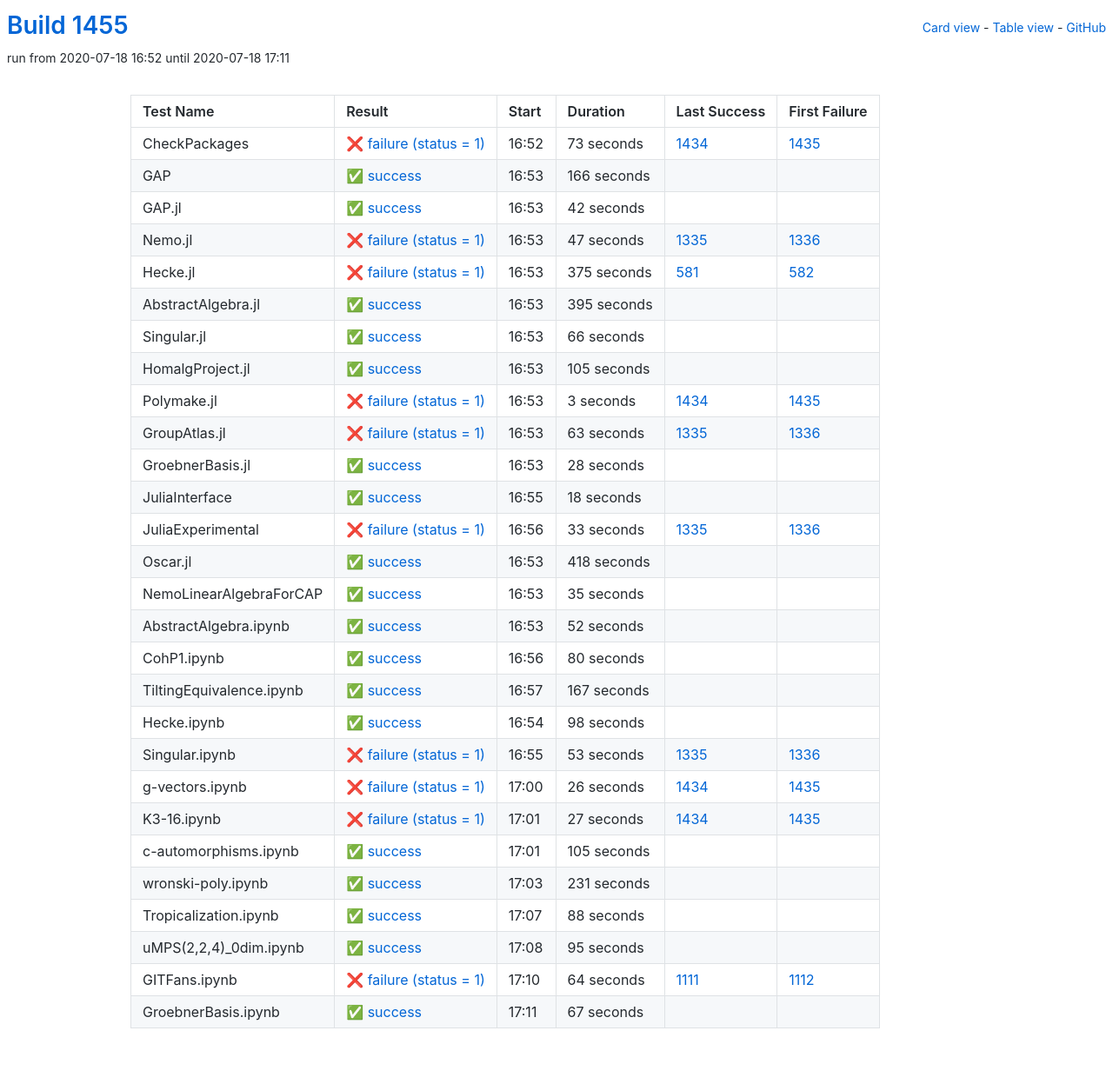
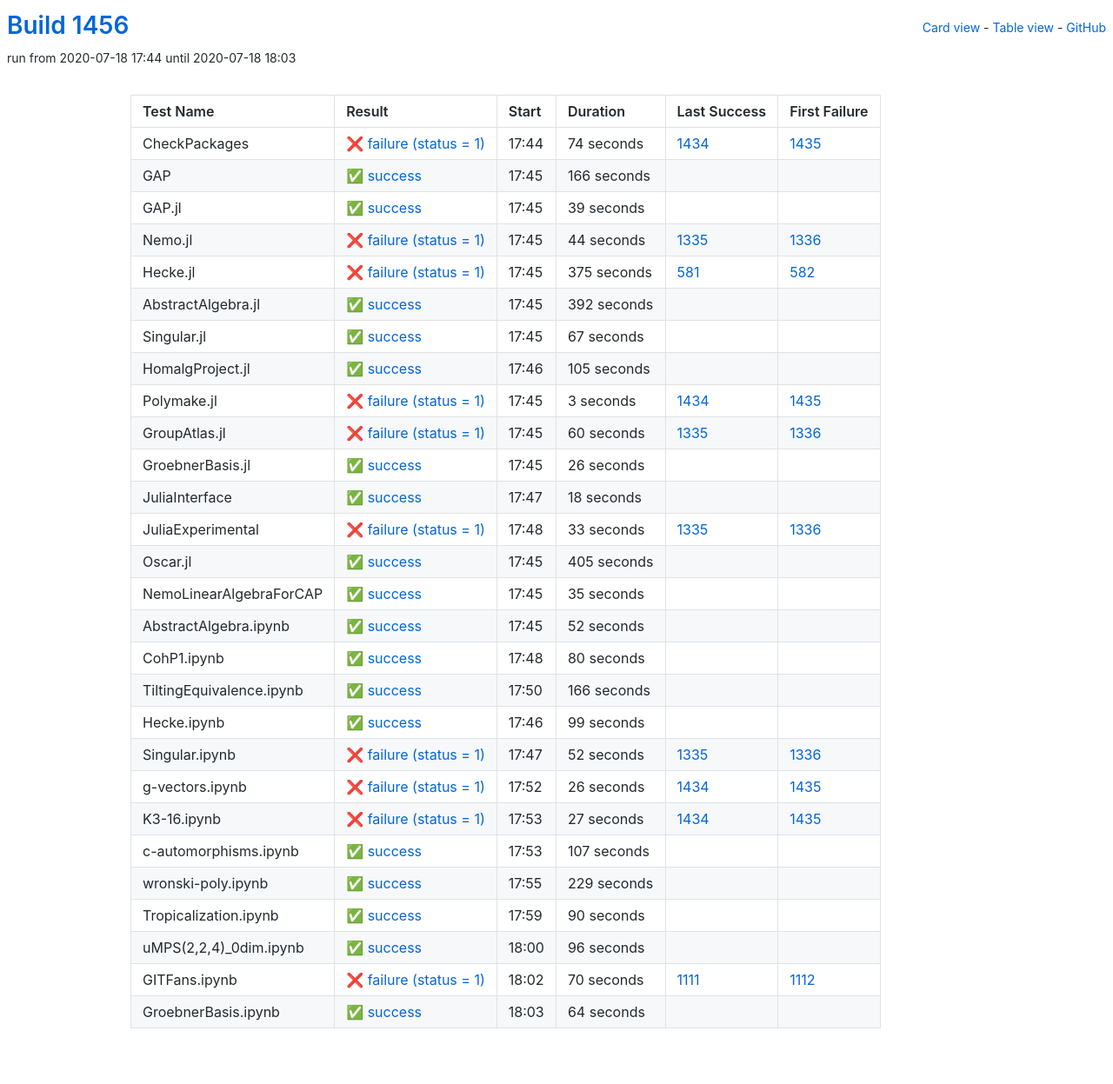
Before and after one commit to oscar-system/oscar-ci-status-1.4, a Jekyll site: the page built from table.html, in a window 1280 px wide. Shown: the whole page at 87% size. Built offline with Jekyll 4.4.1, drawn with Linux system fonts in a browser that asks for light colours.

Commit message:
Build #1456

```diff
--- a/_data/ci.yml
+++ b/_data/ci.yml
@@ -1,6 +1,6 @@
 ---
-build: 1455
-build_url: https://oscarci.mathematik.uni-kl.de/job/oscar-julia-1.4/1455/
+build: 1456
+build_url: https://oscarci.mathematik.uni-kl.de/job/oscar-julia-1.4/1456/
 job: oscar-julia-1.4
 organization: oscar-system
 repo: oscar-ci-status-1.4
@@ -8,20 +8,20 @@ repourl: https://github.com/oscar-system/oscar-ci-status-1.4
 tests:
 - name: CheckPackages
   id: checkpackages
-  log: https://oscarci.mathematik.uni-kl.de/job/oscar-julia-1.4/1455/artifact/logs/build-1455/CheckPackages.log
-  start: 2020-07-18 16:52
+  log: https://oscarci.mathematik.uni-kl.de/job/oscar-julia-1.4/1456/artifact/logs/build-1456/CheckPackages.log
+  start: 2020-07-18 17:44
   success: false
   exitcode: 1
   status: failure
-  duration: 73
+  duration: 74
   last_success: 1434
   last_success_url: https://oscarci.mathematik.uni-kl.de/job/oscar-julia-1.4/1434/
   first_failure: 1435
   first_failure_url: https://oscarci.mathematik.uni-kl.de/job/oscar-julia-1.4/1435/
 - name: GAP
   id: gap
-  log: https://oscarci.mathematik.uni-kl.de/job/oscar-julia-1.4/1455/artifact/logs/build-1455/GAP.log
-  start: 2020-07-18 16:53
+  log: https://oscarci.mathematik.uni-kl.de/job/oscar-julia-1.4/1456/artifact/logs/build-1456/GAP.log
+  start: 2020-07-18 17:45
   success: true
   exitcode: 0
   status: success
@@ -32,32 +32,32 @@ tests:
   first_failure_url:
 - name: GAP.jl
   id: gap-jl
-  log: https://oscarci.mathematik.uni-kl.de/job/oscar-julia-1.4/1455/artifact/logs/build-1455/GAP.jl.log
-  start: 2020-07-18 16:53
+  log: https://oscarci.mathematik.uni-kl.de/job/oscar-julia-1.4/1456/artifact/logs/build-1456/GAP.jl.log
+  start: 2020-07-18 17:45
   success: true
   exitcode: 0
   status: success
-  duration: 42
+  duration: 39
   last_success: false
   last_success_url:
   first_failure: false
   first_failure_url:
 - name: Nemo.jl
   id: nemo-jl
-  log: https://oscarci.mathematik.uni-kl.de/job/oscar-julia-1.4/1455/artifact/logs/build-1455/Nemo.jl.log
-  start: 2020-07-18 16:53
+  log: https://oscarci.mathematik.uni-kl.de/job/oscar-julia-1.4/1456/artifact/logs/build-1456/Nemo.jl.log
+  start: 2020-07-18 17:45
   success: false
   exitcode: 1
   status: failure
-  duration: 47
+  duration: 44
   last_success: 1335
   last_success_url: https://oscarci.mathematik.uni-kl.de/job/oscar-julia-1.4/1335/
   first_failure: 1336
   first_failure_url: https://oscarci.mathematik.uni-kl.de/job/oscar-julia-1.4/1336/
 - name: Hecke.jl
   id: hecke-jl
-  log: https://oscarci.mathematik.uni-kl.de/job/oscar-julia-1.4/1455/artifact/logs/build-1455/Hecke.jl.log
-  start: 2020-07-18 16:53
+  log: https://oscarci.mathematik.uni-kl.de/job/oscar-julia-1.4/1456/artifact/logs/build-1456/Hecke.jl.log
+  start: 2020-07-18 17:45
   success: false
   exitcode: 1
   status: failure
@@ -68,32 +68,32 @@ tests:
   first_failure_url: https://oscarci.mathematik.uni-kl.de/job/oscar-julia-1.4/582/
 - name: AbstractAlgebra.jl
   id: abstractalgebra-jl
-  log: https://oscarci.mathematik.uni-kl.de/job/oscar-julia-1.4/1455/artifact/logs/build-1455/AbstractAlgebra.jl.log
-  start: 2020-07-18 16:53
+  log: https://oscarci.mathematik.uni-kl.de/job/oscar-julia-1.4/1456/artifact/logs/build-1456/AbstractAlgebra.jl.log
+  start: 2020-07-18 17:45
   success: true
   exitcode: 0
   status: success
-  duration: 395
+  duration: 392
   last_success: false
   last_success_url:
   first_failure: false
   first_failure_url:
 - name: Singular.jl
   id: singular-jl
-  log: https://oscarci.mathematik.uni-kl.de/job/oscar-julia-1.4/1455/artifact/logs/build-1455/Singular.jl.log
-  start: 2020-07-18 16:53
+  log: https://oscarci.mathematik.uni-kl.de/job/oscar-julia-1.4/1456/artifact/logs/build-1456/Singular.jl.log
+  start: 2020-07-18 17:45
   success: true
   exitcode: 0
   status: success
-  duration: 66
+  duration: 67
   last_success: false
   last_success_url:
   first_failure: false
   first_failure_url:
 - name: HomalgProject.jl
   id: homalgproject-jl
-  log: https://oscarci.mathematik.uni-kl.de/job/oscar-julia-1.4/1455/artifact/logs/build-1455/HomalgProject.jl.log
-  start: 2020-07-18 16:53
+  log: https://oscarci.mathematik.uni-kl.de/job/oscar-julia-1.4/1456/artifact/logs/build-1456/HomalgProject.jl.log
+  start: 2020-07-18 17:46
   success: true
   exitcode: 0
   status: success
@@ -104,8 +104,8 @@ tests:
   first_failure_url:
 - name: Polymake.jl
   id: polymake-jl
-  log: https://oscarci.mathematik.uni-kl.de/job/oscar-julia-1.4/1455/artifact/logs/build-1455/Polymake.jl.log
-  start: 2020-07-18 16:53
+  log: https://oscarci.mathematik.uni-kl.de/job/oscar-julia-1.4/1456/artifact/logs/build-1456/Polymake.jl.log
+  start: 2020-07-18 17:45
   success: false
   exitcode: 1
   status: failure
@@ -116,32 +116,32 @@ tests:
   first_failure_url: https://oscarci.mathematik.uni-kl.de/job/oscar-julia-1.4/1435/
 - name: GroupAtlas.jl
   id: groupatlas-jl
-  log: https://oscarci.mathematik.uni-kl.de/job/oscar-julia-1.4/1455/artifact/logs/build-1455/GroupAtlas.jl.log
-  start: 2020-07-18 16:53
+  log: https://oscarci.mathematik.uni-kl.de/job/oscar-julia-1.4/1456/artifact/logs/build-1456/GroupAtlas.jl.log
+  start: 2020-07-18 17:45
   success: false
   exitcode: 1
   status: failure
-  duration: 63
+  duration: 60
   last_success: 1335
   last_success_url: https://oscarci.mathematik.uni-kl.de/job/oscar-julia-1.4/1335/
   first_failure: 1336
   first_failure_url: https://oscarci.mathematik.uni-kl.de/job/oscar-julia-1.4/1336/
 - name: GroebnerBasis.jl
   id: groebnerbasis-jl
-  log: https://oscarci.mathematik.uni-kl.de/job/oscar-julia-1.4/1455/artifact/logs/build-1455/GroebnerBasis.jl.log
-  start: 2020-07-18 16:53
+  log: https://oscarci.mathematik.uni-kl.de/job/oscar-julia-1.4/1456/artifact/logs/build-1456/GroebnerBasis.jl.log
+  start: 2020-07-18 17:45
   success: true
   exitcode: 0
   status: success
-  duration: 28
+  duration: 26
   last_success: false
   last_success_url:
   first_failure: false
   first_failure_url:
 - name: JuliaInterface
   id: juliainterface
-  log: https://oscarci.mathematik.uni-kl.de/job/oscar-julia-1.4/1455/artifact/logs/build-1455/JuliaInterface.log
-  start: 2020-07-18 16:55
+  log: https://oscarci.mathematik.uni-kl.de/job/oscar-julia-1.4/1456/artifact/logs/build-1456/JuliaInterface.log
+  start: 2020-07-18 17:47
   success: true
   exitcode: 0
   status: success
@@ -152,8 +152,8 @@ tests:
   first_failure_url:
 - name: JuliaExperimental
   id: juliaexperimental
-  log: https://oscarci.mathematik.uni-kl.de/job/oscar-julia-1.4/1455/artifact/logs/build-1455/JuliaExperimental.log
-  start: 2020-07-18 16:56
+  log: https://oscarci.mathematik.uni-kl.de/job/oscar-julia-1.4/1456/artifact/logs/build-1456/JuliaExperimental.log
+  start: 2020-07-18 17:48
   success: false
   exitcode: 1
   status: failure
@@ -164,20 +164,20 @@ tests:
   first_failure_url: https://oscarci.mathematik.uni-kl.de/job/oscar-julia-1.4/1336/
 - name: Oscar.jl
   id: oscar-jl
-  log: https://oscarci.mathematik.uni-kl.de/job/oscar-julia-1.4/1455/artifact/logs/build-1455/Oscar.jl.log
-  start: 2020-07-18 16:53
+  log: https://oscarci.mathematik.uni-kl.de/job/oscar-julia-1.4/1456/artifact/logs/build-1456/Oscar.jl.log
+  start: 2020-07-18 17:45
   success: true
   exitcode: 0
   status: success
-  duration: 418
+  duration: 405
   last_success: false
   last_success_url:
   first_failure: false
   first_failure_url:
 - name: NemoLinearAlgebraForCAP
   id: nemolinearalgebraforcap
-  log: https://oscarci.mathematik.uni-kl.de/job/oscar-julia-1.4/1455/artifact/logs/build-1455/NemoLinearAlgebraForCAP.log
-  start: 2020-07-18 16:53
+  log: https://oscarci.mathematik.uni-kl.de/job/oscar-julia-1.4/1456/artifact/logs/build-1456/NemoLinearAlgebraForCAP.log
+  start: 2020-07-18 17:45
   success: true
   exitcode: 0
   status: success
@@ -188,8 +188,8 @@ tests:
   first_failure_url:
 - name: AbstractAlgebra.ipynb
   id: abstractalgebra-ipynb
-  log: https://oscarci.mathematik.uni-kl.de/job/oscar-julia-1.4/1455/artifact/logs/build-1455/AbstractAlgebra.ipynb.log
-  start: 2020-07-18 16:53
+  log: https://oscarci.mathematik.uni-kl.de/job/oscar-julia-1.4/1456/artifact/logs/build-1456/AbstractAlgebra.ipynb.log
+  start: 2020-07-18 17:45
   success: true
   exitcode: 0
   status: success
@@ -200,8 +200,8 @@ tests:
   first_failure_url:
 - name: CohP1.ipynb
   id: cohp1-ipynb
-  log: https://oscarci.mathematik.uni-kl.de/job/oscar-julia-1.4/1455/artifact/logs/build-1455/CohP1.ipynb.log
-  start: 2020-07-18 16:56
+  log: https://oscarci.mathematik.uni-kl.de/job/oscar-julia-1.4/1456/artifact/logs/build-1456/CohP1.ipynb.log
+  start: 2020-07-18 17:48
   success: true
   exitcode: 0
   status: success
@@ -212,44 +212,44 @@ tests:
   first_failure_url:
 - name: TiltingEquivalence.ipynb
   id: tiltingequivalence-ipynb
-  log: https://oscarci.mathematik.uni-kl.de/job/oscar-julia-1.4/1455/artifact/logs/build-1455/TiltingEquivalence.ipynb.log
-  start: 2020-07-18 16:57
+  log: https://oscarci.mathematik.uni-kl.de/job/oscar-julia-1.4/1456/artifact/logs/build-1456/TiltingEquivalence.ipynb.log
+  start: 2020-07-18 17:50
   success: true
   exitcode: 0
   status: success
-  duration: 167
+  duration: 166
   last_success: false
   last_success_url:
   first_failure: false
   first_failure_url:
 - name: Hecke.ipynb
   id: hecke-ipynb
-  log: https://oscarci.mathematik.uni-kl.de/job/oscar-julia-1.4/1455/artifact/logs/build-1455/Hecke.ipynb.log
-  start: 2020-07-18 16:54
+  log: https://oscarci.mathematik.uni-kl.de/job/oscar-julia-1.4/1456/artifact/logs/build-1456/Hecke.ipynb.log
+  start: 2020-07-18 17:46
   success: true
   exitcode: 0
   status: success
-  duration: 98
+  duration: 99
   last_success: false
   last_success_url:
   first_failure: false
   first_failure_url:
 - name: Singular.ipynb
   id: singular-ipynb
-  log: https://oscarci.mathematik.uni-kl.de/job/oscar-julia-1.4/1455/artifact/logs/build-1455/Singular.ipynb.log
-  start: 2020-07-18 16:55
+  log: https://oscarci.mathematik.uni-kl.de/job/oscar-julia-1.4/1456/artifact/logs/build-1456/Singular.ipynb.log
+  start: 2020-07-18 17:47
   success: false
   exitcode: 1
   status: failure
-  duration: 53
+  duration: 52
   last_success: 1335
   last_success_url: https://oscarci.mathematik.uni-kl.de/job/oscar-julia-1.4/1335/
   first_failure: 1336
   first_failure_url: https://oscarci.mathematik.uni-kl.de/job/oscar-julia-1.4/1336/
 - name: g-vectors.ipynb
   id: g-vectors-ipynb
-  log: https://oscarci.mathematik.uni-kl.de/job/oscar-julia-1.4/1455/artifact/logs/build-1455/g-vectors.ipynb.log
-  start: 2020-07-18 17:00
+  log: https://oscarci.mathematik.uni-kl.de/job/oscar-julia-1.4/1456/artifact/logs/build-1456/g-vectors.ipynb.log
+  start: 2020-07-18 17:52
   success: false
   exitcode: 1
   status: failure
@@ -260,8 +260,8 @@ tests:
   first_failure_url: https://oscarci.mathematik.uni-kl.de/job/oscar-julia-1.4/1435/
 - name: K3-16.ipynb
   id: k3-16-ipynb
-  log: https://oscarci.mathematik.uni-kl.de/job/oscar-julia-1.4/1455/artifact/logs/build-1455/K3-16.ipynb.log
-  start: 2020-07-18 17:01
+  log: https://oscarci.mathematik.uni-kl.de/job/oscar-julia-1.4/1456/artifact/logs/build-1456/K3-16.ipynb.log
+  start: 2020-07-18 17:53
   success: false
   exitcode: 1
   status: failure
@@ -272,72 +272,72 @@ tests:
   first_failure_url: https://oscarci.mathematik.uni-kl.de/job/oscar-julia-1.4/1435/
 - name: c-automorphisms.ipynb
   id: c-automorphisms-ipynb
-  log: https://oscarci.mathematik.uni-kl.de/job/oscar-julia-1.4/1455/artifact/logs/build-1455/c-automorphisms.ipynb.log
-  start: 2020-07-18 17:01
+  log: https://oscarci.mathematik.uni-kl.de/job/oscar-julia-1.4/1456/artifact/logs/build-1456/c-automorphisms.ipynb.log
+  start: 2020-07-18 17:53
   success: true
   exitcode: 0
   status: success
-  duration: 105
+  duration: 107
   last_success: false
   last_success_url:
   first_failure: false
   first_failure_url:
 - name: wronski-poly.ipynb
   id: wronski-poly-ipynb
-  log: https://oscarci.mathematik.uni-kl.de/job/oscar-julia-1.4/1455/artifact/logs/build-1455/wronski-poly.ipynb.log
-  start: 2020-07-18 17:03
+  log: https://oscarci.mathematik.uni-kl.de/job/oscar-julia-1.4/1456/artifact/logs/build-1456/wronski-poly.ipynb.log
+  start: 2020-07-18 17:55
   success: true
   exitcode: 0
   status: success
-  duration: 231
+  duration: 229
   last_success: false
   last_success_url:
   first_failure: false
   first_failure_url:
 - name: Tropicalization.ipynb
   id: tropicalization-ipynb
-  log: https://oscarci.mathematik.uni-kl.de/job/oscar-julia-1.4/1455/artifact/logs/build-1455/Tropicalization.ipynb.log
-  start: 2020-07-18 17:07
+  log: https://oscarci.mathematik.uni-kl.de/job/oscar-julia-1.4/1456/artifact/logs/build-1456/Tropicalization.ipynb.log
+  start: 2020-07-18 17:59
   success: true
   exitcode: 0
   status: success
-  duration: 88
+  duration: 90
   last_success: false
   last_success_url:
   first_failure: false
   first_failure_url:
 - name: uMPS(2,2,4)_0dim.ipynb
   id: umps-2-2-4-0dim-ipynb
-  log: https://oscarci.mathematik.uni-kl.de/job/oscar-julia-1.4/1455/artifact/logs/build-1455/uMPS-2-2-4-_0dim.ipynb.log
-  start: 2020-07-18 17:08
+  log: https://oscarci.mathematik.uni-kl.de/job/oscar-julia-1.4/1456/artifact/logs/build-1456/uMPS-2-2-4-_0dim.ipynb.log
+  start: 2020-07-18 18:00
   success: true
   exitcode: 0
   status: success
-  duration: 95
+  duration: 96
   last_success: false
   last_success_url:
   first_failure: false
   first_failure_url:
 - name: GITFans.ipynb
   id: gitfans-ipynb
-  log: https://oscarci.mathematik.uni-kl.de/job/oscar-julia-1.4/1455/artifact/logs/build-1455/GITFans.ipynb.log
-  start: 2020-07-18 17:10
+  log: https://oscarci.mathematik.uni-kl.de/job/oscar-julia-1.4/1456/artifact/logs/build-1456/GITFans.ipynb.log
+  start: 2020-07-18 18:02
   success: false
   exitcode: 1
   status: failure
-  duration: 64
+  duration: 70
   last_success: 1111
   last_success_url: https://oscarci.mathematik.uni-kl.de/job/oscar-julia-1.4/1111/
   first_failure: 1112
   first_failure_url: https://oscarci.mathematik.uni-kl.de/job/oscar-julia-1.4/1112/
 - name: GroebnerBasis.ipynb
   id: groebnerbasis-ipynb
-  log: https://oscarci.mathematik.uni-kl.de/job/oscar-julia-1.4/1455/artifact/logs/build-1455/GroebnerBasis.ipynb.log
-  start: 2020-07-18 17:11
+  log: https://oscarci.mathematik.uni-kl.de/job/oscar-julia-1.4/1456/artifact/logs/build-1456/GroebnerBasis.ipynb.log
+  start: 2020-07-18 18:03
   success: true
   exitcode: 0
   status: success
-  duration: 67
+  duration: 64
   last_success: false
   last_success_url:
   first_failure: false
```
Also changed, not shown: README.md.
